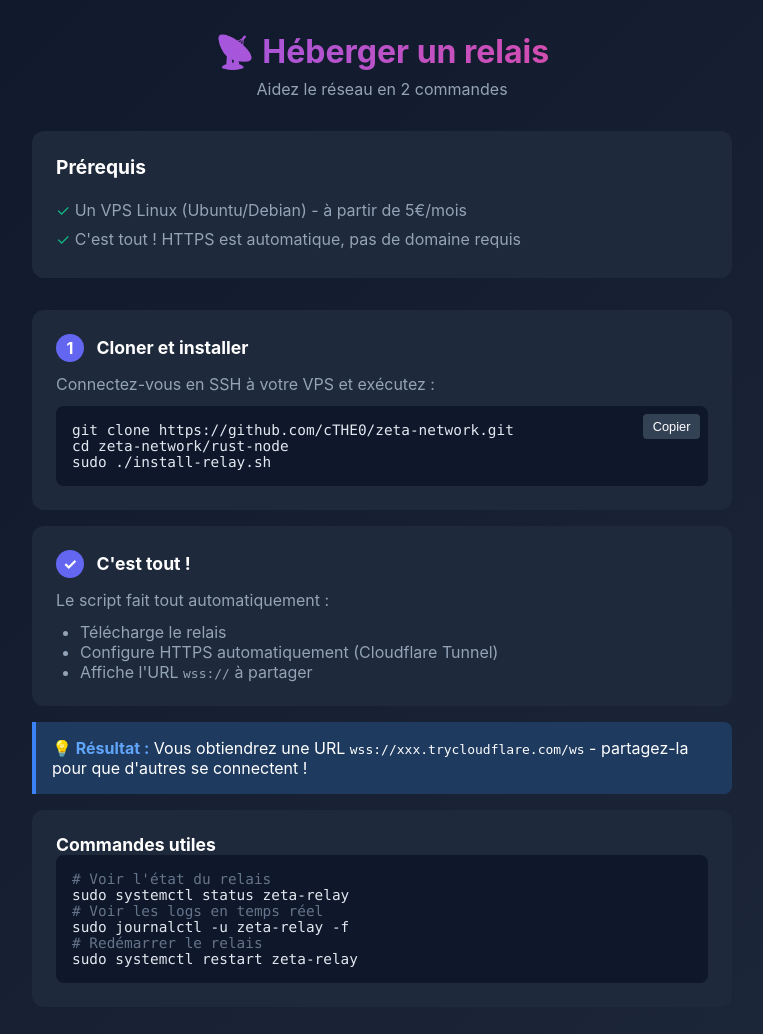
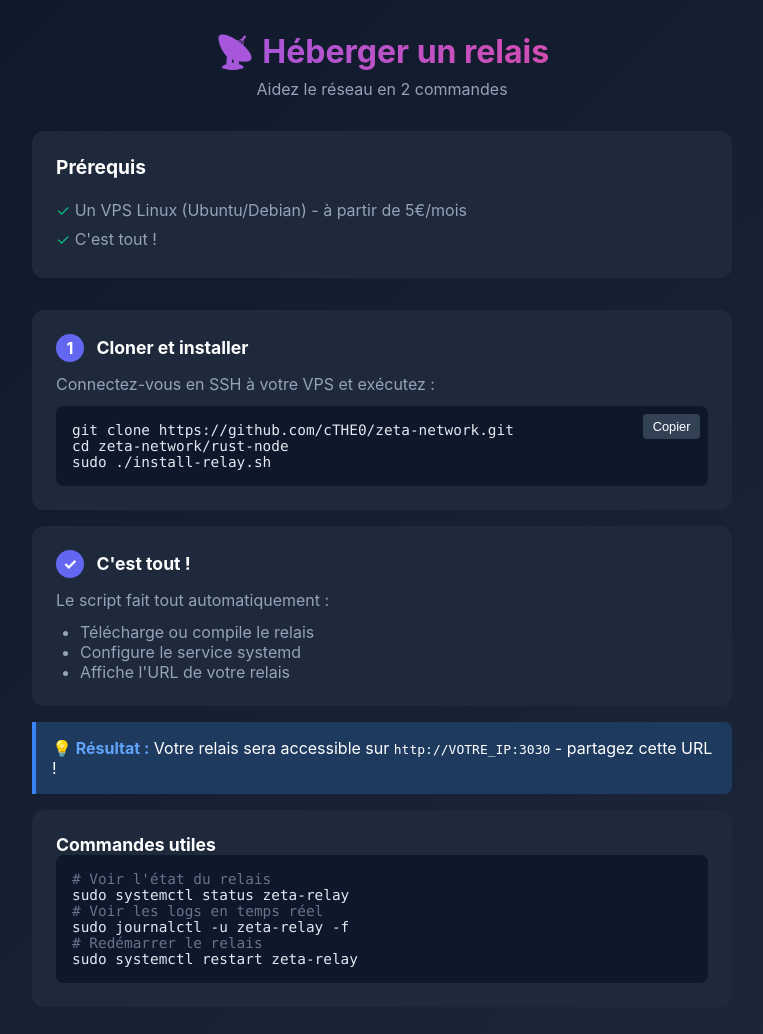
Before and after one commit to cTHE0/zeta-network, a Flask app: page /install in a window 1280 px wide. Shown: the top 1034 px of the page, without its empty margins (258-1021 px from the left). Run offline with Flask 3, Linux system fonts and the light colour scheme.

Commit message:
Simplify: direct relay access, auto-redirect from HTTPS

```diff
--- a/pythonanywhere/app.py
+++ b/pythonanywhere/app.py
@@ -10,10 +10,10 @@ from flask import Flask, render_template, jsonify
 app = Flask(__name__)
 app.config['SECRET_KEY'] = os.environ.get('SECRET_KEY', 'zeta-dev-key')
 
-# Liste des relais publics - METTEZ VOS RELAIS ICI
-# Après avoir lancé install-relay.sh sur un VPS, ajoutez son URL wss://
+# Liste des relais publics
+# Après avoir lancé install-relay.sh sur un VPS, ajoutez l'IP:port
 RELAYS = [
-    {"name": "EU 1", "ws": "wss://simpsons-penetration-jackets-lightnings.trycloudflare.com/ws", "api": "https://simpsons-penetration-jackets-lightnings.trycloudflare.com"},
+    {"name": "EU 1", "ws": "ws://65.75.201.11:3030/ws", "api": "http://65.75.201.11:3030"},
 ]
 
 @app.route('/')
--- a/pythonanywhere/templates/install.html
+++ b/pythonanywhere/templates/install.html
@@ -136,7 +136,7 @@
             <h2>Prérequis</h2>
             <ul>
                 <li>Un VPS Linux (Ubuntu/Debian) - à partir de 5€/mois</li>
-                <li>C'est tout ! HTTPS est automatique, pas de domaine requis</li>
+                <li>C'est tout !</li>
             </ul>
         </div>
 
@@ -157,14 +157,14 @@
             <h3>C'est tout !</h3>
             <p>Le script fait tout automatiquement :</p>
             <ul style="color: #94a3b8; margin-top: 0.5rem; padding-left: 1.5rem;">
-                <li>Télécharge le relais</li>
-                <li>Configure HTTPS automatiquement (Cloudflare Tunnel)</li>
-                <li>Affiche l'URL <code>wss://</code> à partager</li>
+                <li>Télécharge ou compile le relais</li>
+                <li>Configure le service systemd</li>
+                <li>Affiche l'URL de votre relais</li>
             </ul>
         </div>
 
         <div class="info-box">
-            <strong>💡 Résultat :</strong> Vous obtiendrez une URL <code>wss://xxx.trycloudflare.com/ws</code> - partagez-la pour que d'autres se connectent !
+            <strong>💡 Résultat :</strong> Votre relais sera accessible sur <code>http://VOTRE_IP:3030</code> - partagez cette URL !
         </div>
 
         <div class="step">
```
Also changed, not shown: pythonanywhere/templates/app.html (+6 -5 lines), 1 other file.
